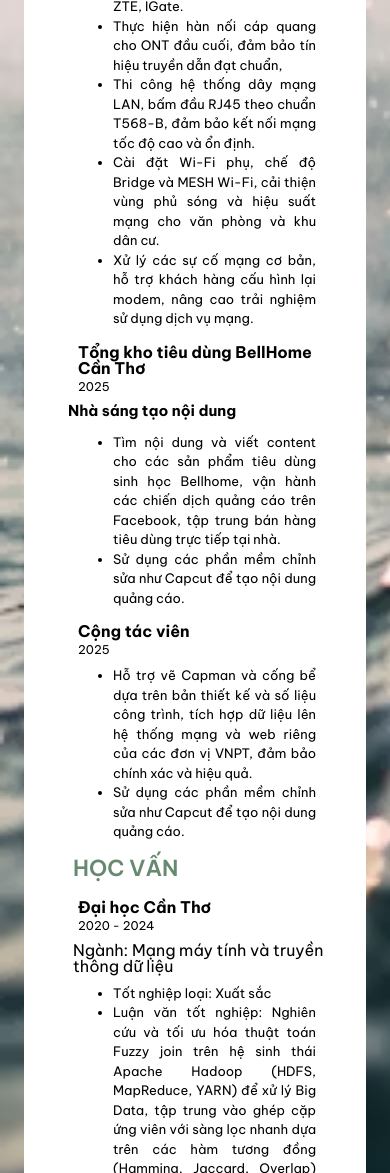
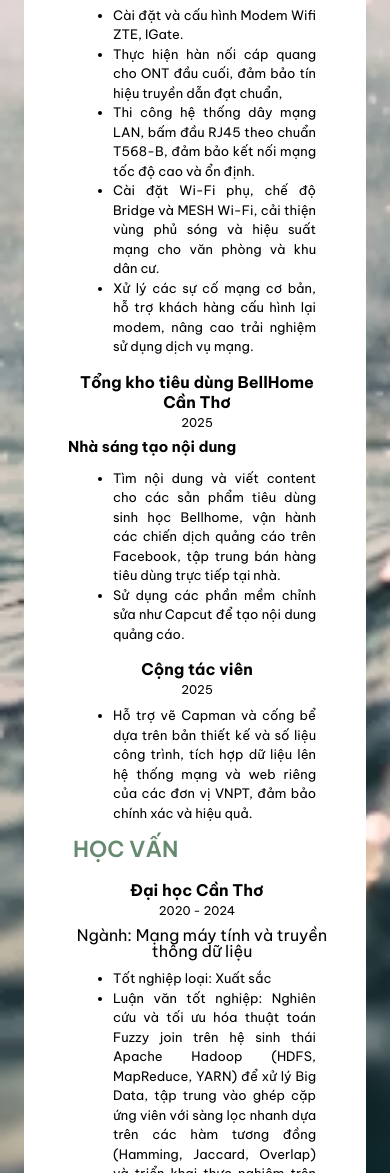
Before and after one commit to vgthuan/cv, a plain HTML site: page index.html in a window 390 px wide. Shown: the part 2067-3240 px from the top of the page. Drawn offline with Linux system fonts and the light colour scheme.

Commit message:
thay doi lan 2

```diff
--- a/css/stylecv.css
+++ b/css/stylecv.css
@@ -360,6 +360,10 @@ ol li.job-content {
     padding-top: 15px;
   }
 
+  .place-time {
+    text-align: center;
+  }
+
   /* Điều chỉnh kỹ năng */
   .pro-skill {
     font-size: 1.4rem;
@@ -370,6 +374,9 @@ ol li.job-content {
   .professional__skills ol li {
     font-size: 1.3rem;
   }
+  .main-skill__study {
+    text-align: center;
+  }
 
   /* Điều chỉnh nội dung bên phải */
   .main-skill__item-list--heading {
@@ -378,7 +385,10 @@ ol li.job-content {
   .main-heading {
     top: -10px;
     left: 5px;
+    padding-top: 10px;
+    padding-bottom: 10px;
   }
+
   .main-skill__item-list--heading::after {
     width: 100%; /* Đường gạch ngang co giãn */
     right: 0;
@@ -393,6 +403,7 @@ ol li.job-content {
   }
   .place {
     font-size: 1.6rem;
+    line-height: 2rem;
   }
   .time {
     font-size: 1.2rem;
--- a/index.html
+++ b/index.html
@@ -323,10 +323,6 @@
                       liệu công trình, tích hợp dữ liệu lên hệ thống mạng và web
                       riêng của các đơn vị VNPT, đảm bảo chính xác và hiệu quả.
                     </li>
-                    <li class="job-content">
-                      Sử dụng các phần mềm chỉnh sửa như Capcut để tạo nội dung
-                      quảng cáo.
-                    </li>
                   </ol>
                 </div>
               </div>
```
